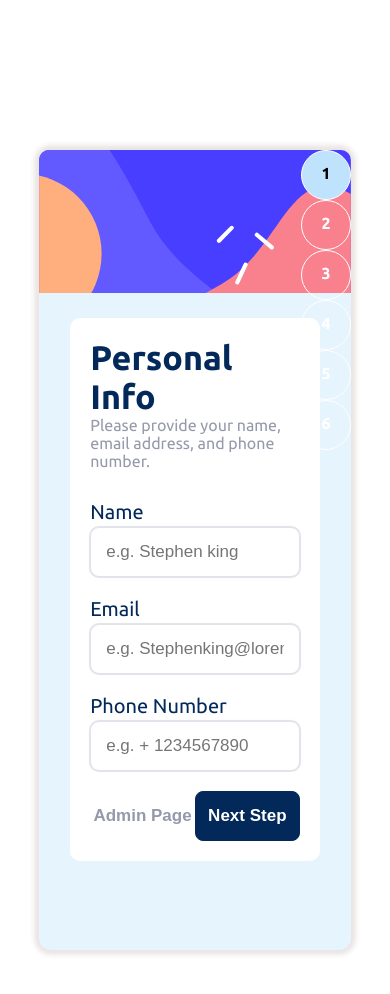
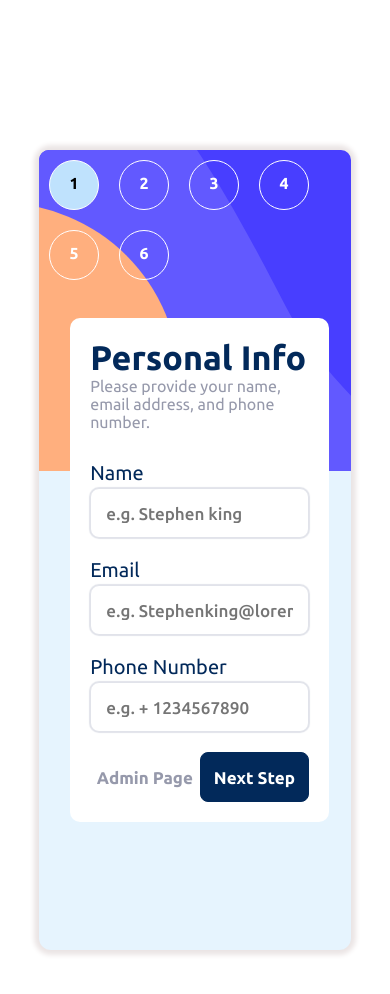
Before and after one commit to HidayahJadaan/Multi_Step_Form, a React (Create React App) app: page / in a window 390 px wide. Shown: the top 994 px of the page. Built offline with nearby package versions, Linux system fonts and the light colour scheme.

Commit message:
Cleaning The Code

```diff
--- a/src/App.js
+++ b/src/App.js
@@ -151,6 +151,8 @@ export default function App() {
           adminLoggedIn={adminLoggedIn}
           GoToAdminPage={GoToAdminPage}
           handleAdminLogin={handleAdminLogin}
+          setAdminLoggedIn={setAdminLoggedIn}
+          setConfirmationMade={setConfirmationMade}
         />
 
       </div>
--- a/src/components/Admin.js
+++ b/src/components/Admin.js
@@ -2,7 +2,7 @@ import React from 'react';
 import PageTitle from './PageTitle';
 import './Admin.css';
 
-export default function Admin({ Tabs, selectdTabID, GoBack }) {
+export default function Admin({ Tabs, selectdTabID, GoBack}) {
   const storedAllusers = JSON.parse(localStorage.getItem('allusers')) || [];
 function DeleteLocalStorage(){
 
--- a/src/components/ContentBox.css
+++ b/src/components/ContentBox.css
@@ -23,6 +23,11 @@ right: 17%;
     font-size: 17px;
     cursor: pointer;
 
+  }
+
+  .btn:hover{
+
+  color: hsl(213, 96%, 18%);
   }
   .next-btn:hover{
 
@@ -72,7 +77,7 @@ right: 17%;
             .content-box{
               background-color: #fff;
               top: 21%;
-              width: 80%;
+              width: 83%;
               border-radius: 10px;
               left: 10%;
 
--- a/src/components/ContentBox.js
+++ b/src/components/ContentBox.js
@@ -15,7 +15,7 @@ import pro from "../assets/images/icon-pro.svg";
 
 
 export default function ContentBox({ Tabs, selectdTabID, GoBack, GoNextTab, GoFirst, onConfirm, confirmationMade, Allusers,specialGoAdmin,showAdmin,adminLoggedIn,
-  GoToAdminPage,handleAdminLogin }) {
+  GoToAdminPage,handleAdminLogin, setAdminLoggedIn ,setConfirmationMade}) {
 
     function saveAllUsersToLocalStorage(Allusers) {
       localStorage.setItem('allusers', JSON.stringify(Allusers));
@@ -118,6 +118,7 @@ export default function ContentBox({ Tabs, selectdTabID, GoBack, GoNextTab, GoFi
       UserAddsInfo: [],
     });
 
+    setConfirmationMade(false);
     GoFirst();
   }
 
@@ -186,9 +187,9 @@ export default function ContentBox({ Tabs, selectdTabID, GoBack, GoNextTab, GoFi
         const userExists = Allusers.some((user) => user.UserData.Email === userInfo.UserData.Email);
 
         if (!userExists) {
-          Allusers.push(userInfo);
-          saveAllUsersToLocalStorage(Allusers);
-console.log("Saving To Local Storage Successed")
+
+
+
           setUserInfo({
             UserData: {
               Name: "",
@@ -204,6 +205,12 @@ console.log("Saving To Local Storage Successed")
             },
             UserAddsInfo: [],
           });
+
+          Allusers.push(userInfo);
+          saveAllUsersToLocalStorage(Allusers);
+          console.log("Saving To Local Storage Successed")
+setAdminLoggedIn(false);
+
           console.log("User Confirmation Successfully", Allusers);
         }
       }
@@ -281,6 +288,7 @@ console.log("Saving To Local Storage Successed")
           setUserInfo={setUserInfo}
           onConfirm={onConfirm}
           GoNextTab={GoNextTab}
+
         />
 
         )
--- a/src/components/SideBar.css
+++ b/src/components/SideBar.css
@@ -8,30 +8,6 @@
     background-size: contain;
   }
 
-/*
-  @media only screen and (max-width: 750px) {
-.sidebar{
- height: 500px;
-}
-  }
-  @media only screen and (max-width: 636px) {
-    .sidebar{
-     height: 380px;
-    }
-      }
-
-
-      @media only screen and (max-width: 600px) {
-        .sidebar{
-          background-image: url('../assets/images/bg-sidebar-mobile.svg');
-          background-repeat: no-repeat;
-    background-size: contain;
-    width: 480px;
-    border-radius: 12px;
-        }
-
-           }
-            */
 
 
 
@@ -42,18 +18,9 @@
                 top: 0;
                   background-image: url('../assets/images/bg-sidebar-mobile.svg');
                   background-repeat: no-repeat;
-                  background-size: contain;
+                  background-size: 700px;
                   border-radius: 10px;
                 }
 
 
             }
-
-            @media only screen and (max-width: 768px) {
-
-
-            }
-            @media only screen and (max-width: 480px) {
-
-
-            }
--- a/src/components/Tab.css
+++ b/src/components/Tab.css
@@ -1,6 +1,4 @@
-
-
-.tab{
+.tab {
   display: flex;
   margin: 40px;
   cursor: pointer;
@@ -9,7 +7,7 @@
   outline: none;
 }
 
-  .tabID{
+.tabID {
   /* display: flex; */
   width: 50px;
   height: 50px;
@@ -28,21 +26,21 @@
 
 }
 
-  .tab-content{
-    padding: 0  20px;
+.tab-content {
+  padding: 0 20px;
   text-transform: uppercase;
   color: #fff;
 }
 
-  .tab-content p{
+.tab-content p {
   color: hsl(229, 24%, 87%);
 }
 
 
 
 
-       @media only screen and (max-width: 1024px) and (min-width: 730px){
-        .tab{
+@media only screen and (max-width: 1024px) and (min-width: 730px) {
+  .tab {
 
     margin: 30px;
   }
@@ -52,24 +50,19 @@
 
 @media only screen and (max-width: 729px) and (min-width: 320px) {
 
-      .tab{
-        margin: 0px;
-        flex-direction: row-reverse;
+  .tab {
+
+    display: inline-flex;
+    margin: 10px;
+
 
   }
 
-      .tab-content{
+  .tab-content {
     opacity: 0;
     visibility: hidden;
+    display: none;
   }
 
-      .tab-content{
-        padding: 0;
 
 }
-
-      .tabbbs{
-        display: flex;
-      }
-
-      }
--- a/src/components/Tab.js
+++ b/src/components/Tab.js
@@ -2,16 +2,19 @@ import "./Tab.css"
 
 export default function Tab({ Tab, selectdTabID }) {
   return (
+
+
 <div className="tab">
-     <div className="tabbbs">
     <div className={`tabID ${selectdTabID === Tab.id ? "activeTabId" : ""}`}>
 {Tab.id}
 </div>
-     </div>
+
 <div className="tab-content">
 <p>Step{Tab.id}</p>
 <h4>{Tab.title}</h4>
 </div>
+
     </div>
+
   );
 }
--- a/src/index.css
+++ b/src/index.css
@@ -5,11 +5,12 @@
   margin: 0;
   padding: 0;
   box-sizing: border-box;
+  font-family: 'Ubuntu';
+
 }
 
 body{
 
-  font-family: 'Ubuntu';
   color: hsl(213, 96%, 18%);
 }
 .container{
```
Also changed, not shown: src/components/Admin.css (+1 -10 lines). Lines whose indentation alone changed are shown as unchanged.
